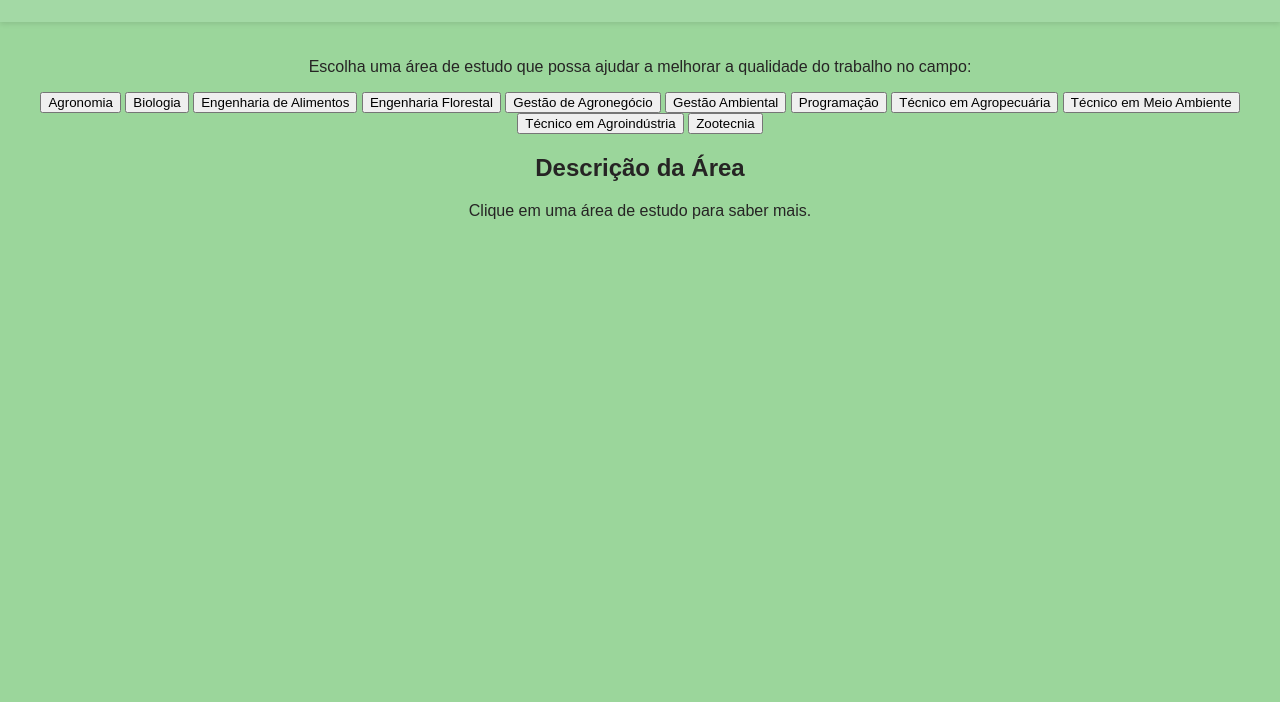
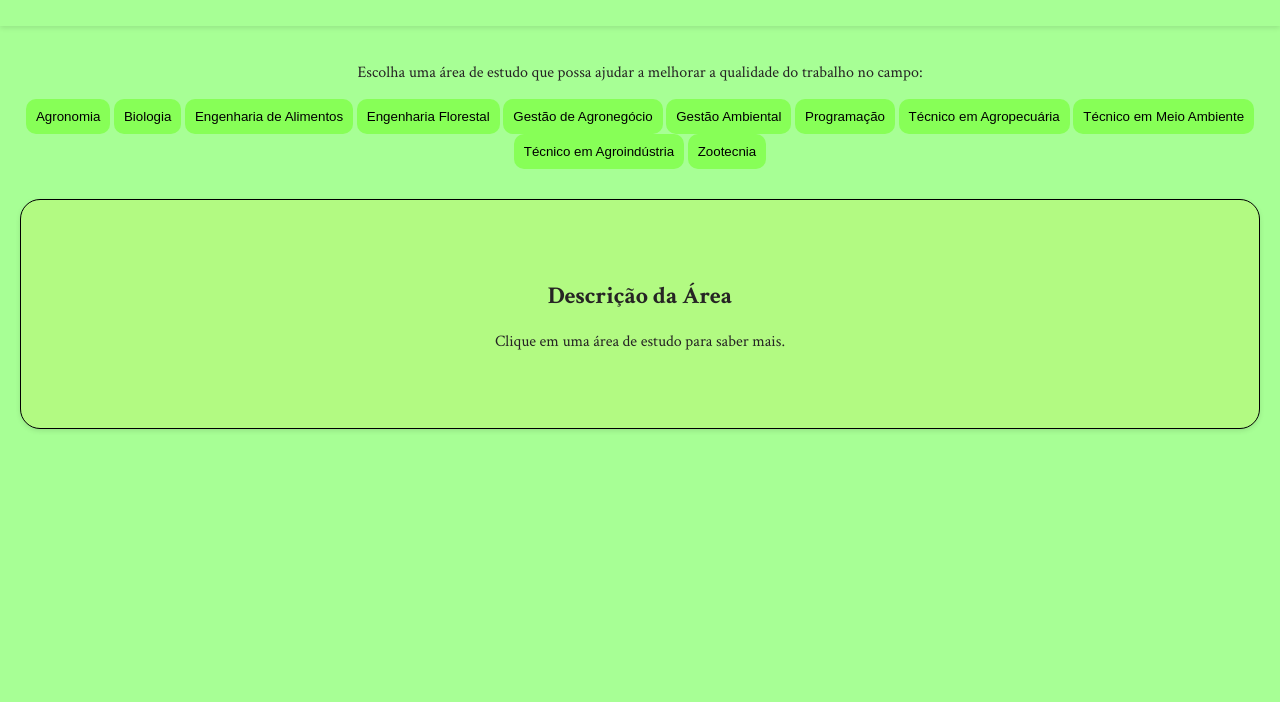
Before and after one commit to polli2203/agrinho, a plain HTML site: page index.html in a window 1280 px wide. Shown: the part 98-800 px from the top of the page. Drawn offline with Linux system fonts and the light colour scheme.

Commit message:
Update style.css

```diff
--- a/style.css
+++ b/style.css
@@ -1,27 +1,28 @@
+@import url('https://fonts.googleapis.com/css2?family=Crimson+Text:ital,wght@0,400;0,600;0,700;1,400;1,600;1,700&display=swap');
 body {
-    font-family: Arial, sans-serif;
-    background-color: #9bd69b;
+    font-family:  "Crimson Text";
+    background-color: #a7ff95;
     color: #262424;
     text-align: center;
     margin: 0;
     padding: 0;
 }
 
-.cabecalho{
-    background-color: #a3d9a5;
+.cabecalho {
+    background-color: #a7ff95;
     padding: 20px;
     box-shadow: 0 2px 5px rgba(0, 0, 0, 0.1);
 }
 
-.titulo{
+.titulo {
     color: #226424;
 }
 
-.escolhas{
+.escolhas {
     padding: 20px;
 }
 
-.option{
+.opcao {
     background-color: #4CAF50;
     color: #285a31;
     border: none;
@@ -32,15 +33,29 @@ body {
     transition: background-color 0.3s;
 }
 
-.option:hover {
-    background-color: #ade1b0;
+.opcoes{
+        background-color: #87ff57;
+        color: #000000;
+        border: none;
+        border-radius: 10px;
+        padding: 10px;
+        transition: background-color 0.3s;
+    }
+
+    .opcoes:hover{
+        background-color: #b4ff96;
+        color: #000000;
+    }
+
+.opcao:hover {
+    background-color: #6ee73e;
 }
 
-.description {
-    background-color: #91ffa9;
+.descricao {
+    background-color: #b2fa82;
     border: 1px solid #000000;
-    border-radius: 5px;
-    padding: 20px;
-    margin-top: 20px;
+    border-radius: 20px;
+    padding: 60px;
+    margin-top: 30px;
     box-shadow: 0 2px 5px rgba(0, 0, 0, 0.1);
 }
```
